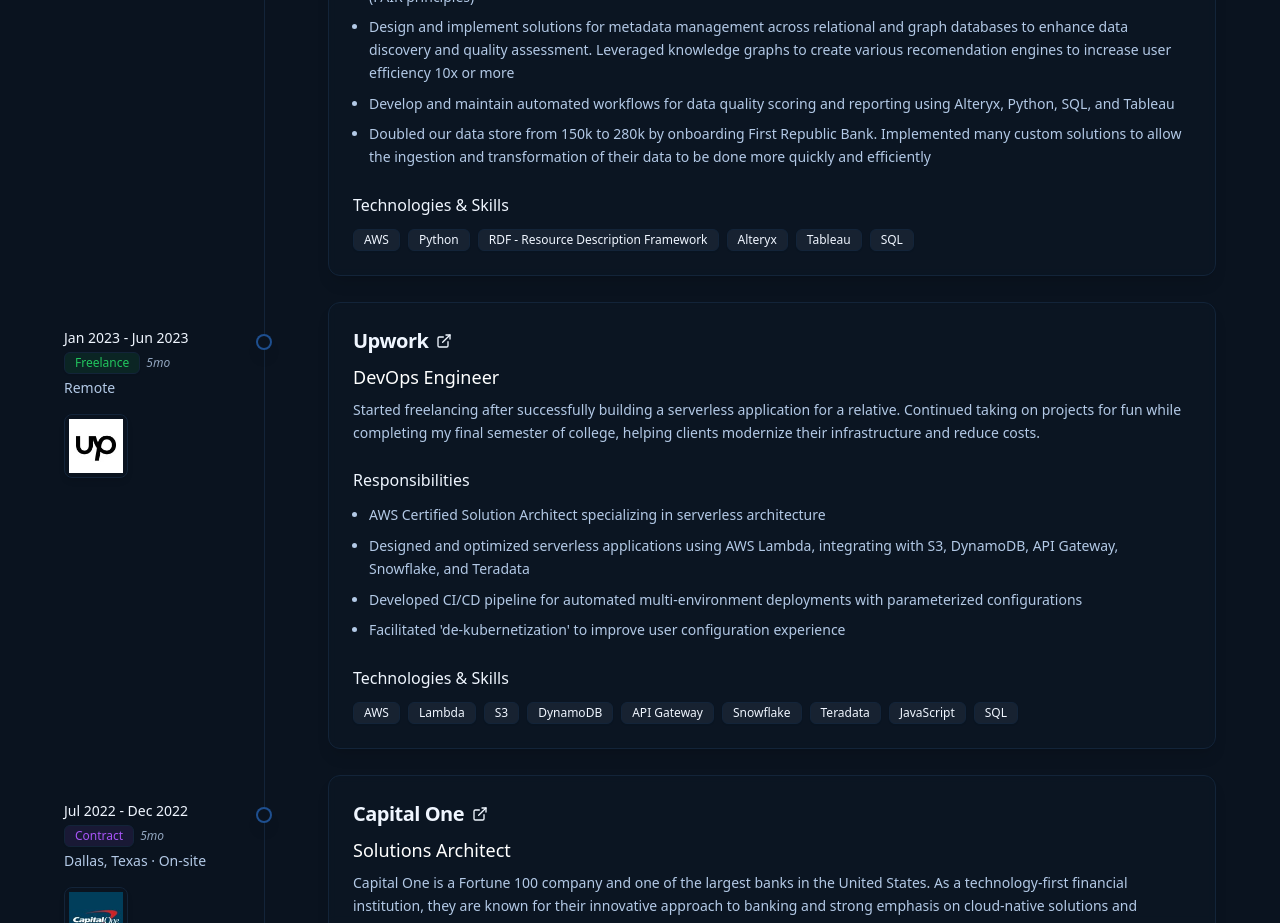
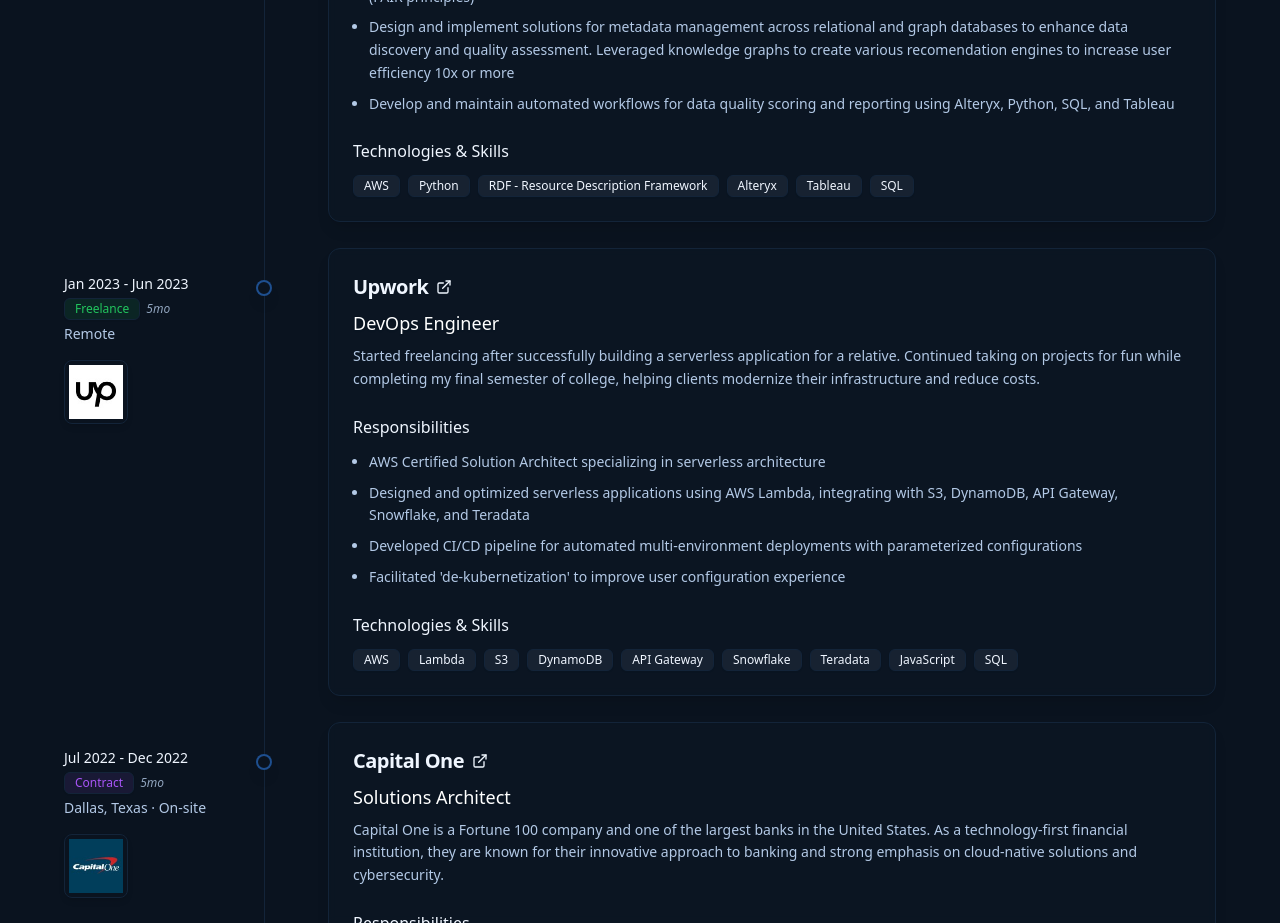
Before and after one commit to subashc2023/subash.co, a Next.js app: page / in a window 1280 px wide. Shown: the part 1920-2843 px from the top of the page. Built offline with nearby package versions, Linux system fonts and the light colour scheme.

Commit message:
Update Experience.tsx

```diff
--- a/src/components/home/Experience.tsx
+++ b/src/components/home/Experience.tsx
@@ -81,7 +81,6 @@
       "Drive continuous data modernization efforts to make the firm's data more Findable, Accessible, Interoperable, and Reusable (FAIR principles)",
       "Design and implement solutions for metadata management across relational and graph databases to enhance data discovery and quality assessment. Leveraged knowledge graphs to create various recomendation engines to increase user efficiency 10x or more",
       "Develop and maintain automated workflows for data quality scoring and reporting using Alteryx, Python, SQL, and Tableau",
-      "Doubled our data store from 150k to 280k by onboarding First Republic Bank. Implemented many custom solutions to allow the ingestion and transformation of their data to be done more quickly and efficiently",
     ],
     technologies: ["AWS", "Python", "RDF - Resource Description Framework", "Alteryx", "Tableau", "SQL"],
     logo: "/companies/jpmorganchase_logo.jpeg"
```
